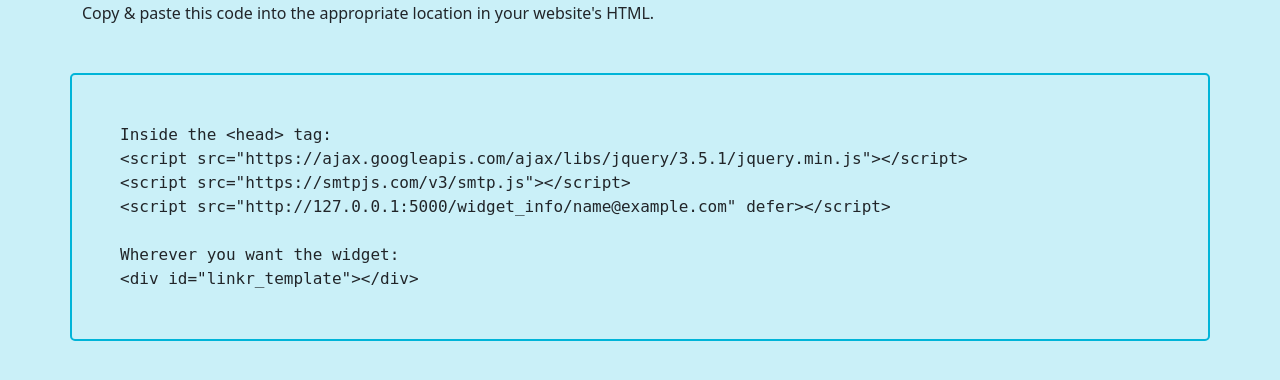
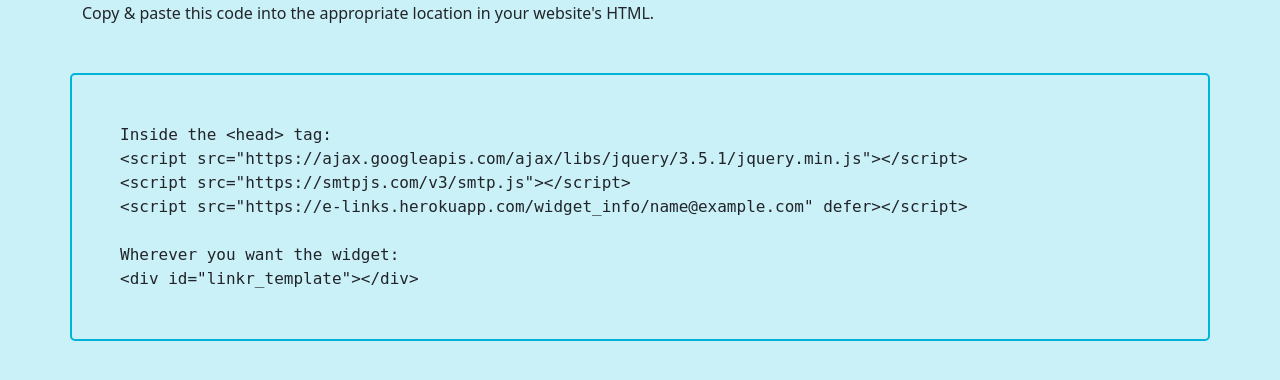
Before and after one commit to JackyFWong/linkr, a Flask app: page /widget in a window 1280 px wide. Shown: the part 173-553 px from the top of the page. Run offline with Flask 2, Linux system fonts and the light colour scheme; the visitor is signed in with stand-in values (Sample User, id 1); some libraries are stand-ins or nearby versions.

Commit message:
updated to heroku link

```diff
--- a/backend/main.py
+++ b/backend/main.py
@@ -13,7 +13,7 @@ from json import dumps, loads
 import traceback
 from passlib.hash import sha256_crypt
 
-from src import datastax
+from .src import datastax
 
 app = Flask(__name__, template_folder="./templates", static_folder="./static")
 app.config['CORS_HEADERS'] = 'Content-Type'
--- a/backend/templates/pages/widget.html
+++ b/backend/templates/pages/widget.html
@@ -16,7 +16,7 @@
             <br>
             &lt;script src="https://smtpjs.com/v3/smtp.js"&gt;&lt;/script&gt;
             <br>
-            &lt;script src="http://127.0.0.1:5000/widget_info/{{ context.email }}" defer&gt;&lt;/script&gt;
+            &lt;script src="https://e-links.herokuapp.com/widget_info/{{ context.email }}" defer&gt;&lt;/script&gt;
             <br><br>
             Wherever you want the widget:
             <br>
--- a/backend/templates/widget.js
+++ b/backend/templates/widget.js
@@ -11,7 +11,7 @@ function connect_users(user) {
 	});*/
 	$.ajax({
         type: "POST",
-        url: "http://127.0.0.1:5000/change_connection",
+        url: "https://e-links.herokuapp.com/change_connection",
 		data: JSON.stringify({"username": user, "other_user": other_user}),
 		contentType: "application/json",
         //async:true,
--- a/widget/test.html
+++ b/widget/test.html
@@ -1,7 +1,7 @@
 <html>
   <head>
 	<script src="https://ajax.googleapis.com/ajax/libs/jquery/3.5.1/jquery.min.js"></script>
-  <script src="http://127.0.0.1:5000/widget_info/jackyw@g.clemson.edu" defer></script>
+  <script src="https://e-links.herokuapp.com/widget_info/jackyw@g.clemson.edu" defer></script>
   <script src="https://smtpjs.com/v3/smtp.js"></script>
   </head>
   <h1>Below:</h1>
```
